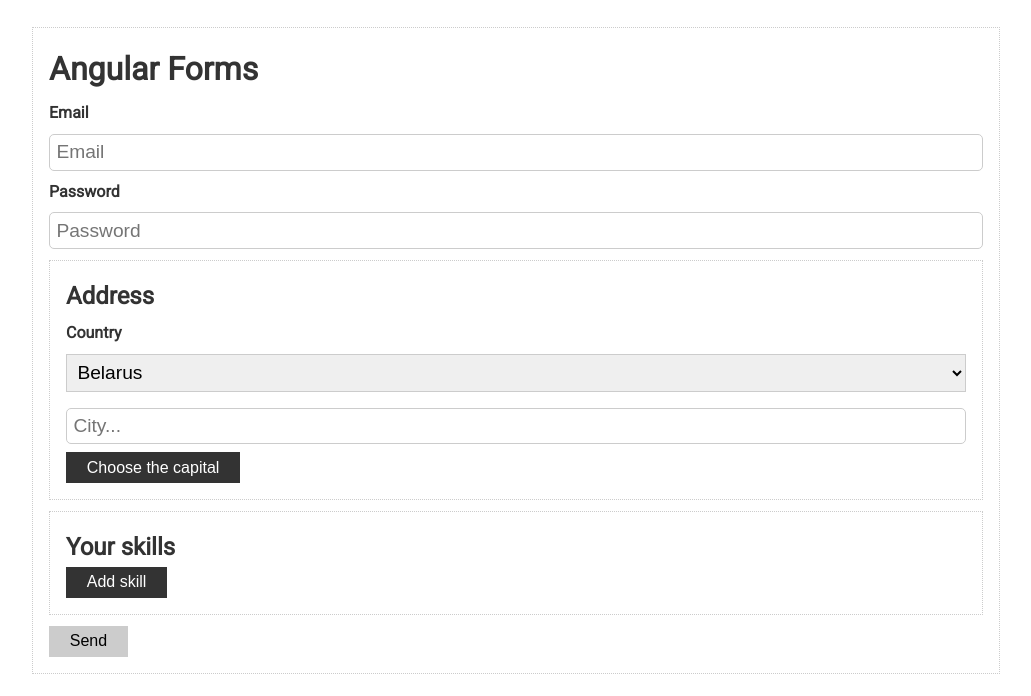
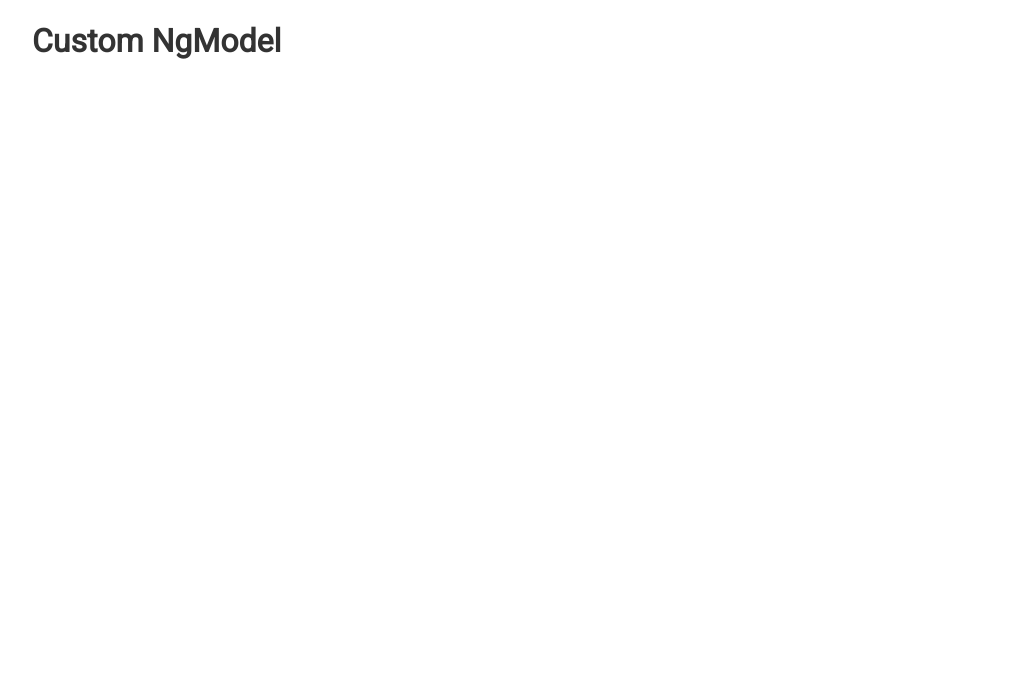
Before and after one commit to Alexey-Kleschov/Angular_Basics, an Angular app: page / in a window 1280 px wide. Shown: the top 696 px of the page, without its empty margins (124-1155 px from the left). Built offline with nearby package versions, Linux system fonts and the light colour scheme.

Commit message:
custom NgModel init

```diff
--- a/src/app/app.component.html
+++ b/src/app/app.component.html
@@ -1,76 +1,3 @@
 <div class="container">
-  <form class="card" [formGroup]='form' (ngSubmit)='submit()'>
-    <h1>Angular Forms</h1>
-
-    <div class="form-control">
-      <label>Email</label>
-      <input type="text" placeholder="Email" formControlName='email'>
-      <div
-        class="validation"
-        *ngIf='form.get("email").invalid && form.get("email").touched'
-      >
-        <small *ngIf='form.get("email").errors.required'>
-          This field is required.
-        </small>
-        <small *ngIf='form.get("email").errors.email'>
-          Invalid email.
-        </small>
-        <small *ngIf='form.get("email").errors.restrictedEmail'>
-          This email is denied.
-        </small>
-        <small *ngIf='form.get("email").errors.uniqueEmail'>
-          This email is already exists.
-        </small>
-      </div>
-    </div>
-
-    <div class="form-control">
-      <label>Password</label>
-      <input type="password" placeholder="Password" formControlName='password'>
-      <div
-        class="validation"
-        *ngIf='form.get("password").invalid && form.get("password").touched'
-      >
-        <small *ngIf='form.get("password").errors.required'>
-          This field is required.
-        </small>
-        <small *ngIf='form.get("password").errors.minlength'>
-          The password is too short. Min - {{form.get("password").errors.minlength.requiredLength}}
-          Now is {{form.get("password").errors.minlength.actualLength}}
-        </small>
-      </div>
-    </div>
-
-    <div class="card" formGroupName='address'>
-      <h2>Address</h2>
-
-      <div class="form-control">
-        <label>Country</label>
-
-        <select formControlName='country'>
-          <option value="ru">Russia</option>
-          <option value="ua">Ukraine</option>
-          <option value="by">Belarus</option>
-        </select>
-      </div>
-
-      <div class="form-control">
-        <input type="text" formControlName='city' placeholder="City...">
-      </div>
-
-      <button class="btn" type="button" (click)='setCapital()'>Choose the capital</button>
-    </div>
-
-    <div class="card" formGroupName='skills'>
-      <h2>Your skills</h2>
-      <button class="btn" type="button" (click)='addSkill()'>Add skill</button>
-      <div class="form-control" *ngFor='let control of form.get("skills")?.controls; let idx = index;'>
-        <label>Skill {{idx+1}}</label>
-        <input type="text" [formControlName]='idx'>
-      </div>
-    </div>
-
-    <button class="btn" type="submit" [disabled]='form.invalid || form.pending'>Send</button>
-
-  </form>
+  <h1>Custom NgModel</h1>
 </div>
--- a/src/app/app.component.ts
+++ b/src/app/app.component.ts
@@ -1,66 +1,14 @@
-import { Component, OnInit } from '@angular/core';
-import { FormArray, FormControl, FormGroup, Validators } from '@angular/forms';
-import { MyValidators } from './my.validators';
+import { Component } from '@angular/core';
 
 @Component({
   selector: 'app-root',
   templateUrl: './app.component.html',
   styleUrls: ['./app.component.scss'],
 })
-export class AppComponent implements OnInit {
+export class AppComponent  {
 
-  form: FormGroup;
 
-  ngOnInit(): void {
-    this.form = new FormGroup({
-      email: new FormControl('',
-        [
-          Validators.required,
-          Validators.email,
-          MyValidators.restrictedEmails
-        ],
-        [MyValidators.uniqueEmail]
-      ),
-      password: new FormControl(null,
-        [
-          Validators.required,
-          Validators.minLength(3),
-        ]
-      ),
-      address: new FormGroup({
-        country: new FormControl('by'),
-        city: new FormControl('', [Validators.required]),
-      }),
-      skills: new FormArray([]),
-    });
-  };
 
-  setCapital(): void {
-    const cityMap: Object = {
-      ru: 'Moscow',
-      by: 'Minsk',
-      ua: 'Kiev',
-    };
-    const cityKey = this.form.get('address').get('country').value;
-    const city = cityMap[cityKey];
-    this.form.patchValue({
-      address: {city}
-    });
-  };
 
-  addSkill(): void {
-    const control = new FormControl('', [Validators.required]);
-    // (<FormArray>this.form.get('skills')).push(control);
-    (this.form.get('skills') as FormArray).push(control);
-  };
-
-  submit(): void {
-    if(this.form.valid){
-      const formData = {... this.form.value};
-      console.log('FORM SUBMIT', formData);
-      console.log('FORM', this.form);
-      this.form.reset();
-    };
-  };
 
 };
```
